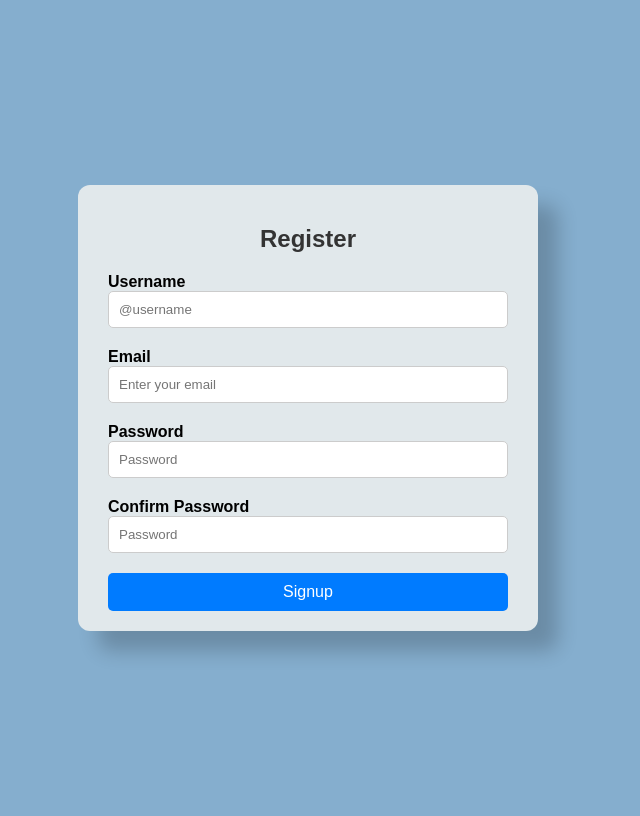
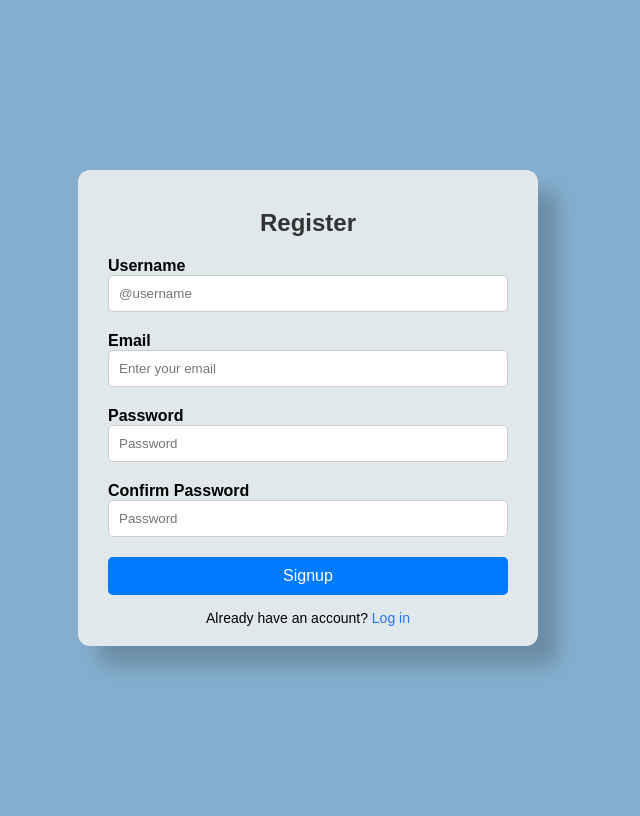
Before and after one commit to Sundarg123/internship_task, a PHP site: page / in a window 1280 px wide. Shown: the whole page, without its empty margins (332-972 px from the left). Run offline with PHP 8.4, Linux system fonts and the light colour scheme.

Commit message:
similar changes

```diff
--- a/CSS/register.css
+++ b/CSS/register.css
@@ -60,6 +60,24 @@ button.btn:hover {
     background-color:  #4b1782;
 }
 
+a {
+    color: #2575fc;
+    text-decoration: none;
+    font-size: 14px;
+    margin: 10px 0;
+    text-align: right;
+  }
+
+  a:hover {
+    text-decoration: underline;
+  }
+
+  .Login{
+    text-align: center;
+    margin-top: 15px;
+    font-size: 14px;
+  }
+
 .form-group input:focus{
 outline: 0px  ;
 }
--- a/Php/login.php
+++ b/Php/login.php
@@ -27,7 +27,7 @@ if ($_SERVER["REQUEST_METHOD"] == "POST") {
         if (password_verify($password, $user['password'])) {
             $token = bin2hex(random_bytes(16));
             $redis->setex($token,3600,$email);
-            echo json_encode(['success'=> true,'message'=> 'Login Successfull', 'token' => $token]);
+            echo json_encode(['success'=> true,'message'=> 'Login Successfull', 'token' => $token, 'hash' => $user['hash']]);
         }
         else {
             echo json_encode(['success' => false, 'message' => 'Incorrect Password']);
--- a/index.html
+++ b/index.html
@@ -36,6 +36,11 @@
             </div>
             <button type="submit" class="btn" id="registerBtn">Signup</button>
         </form>
+        <div class="Login">
+            <span class="Login">Already have an account?
+              <a href="login.html">Log in</a>
+            </span>
+          </div>
     </div>
 </body>
 </html>
--- a/javascript/login.js
+++ b/javascript/login.js
@@ -35,11 +35,10 @@ $(document).ready(function () {
                 dataType: 'json',
                 success: function (response) {
                     if (response.success) {
+                        localStorage.setItem("hash",response.hash);
                         localStorage.setItem("token",response.token); // Store session info
                         window.location.href = "profile.html"; // Redirect to profile page
-                        // setTimeout(function () {
-                        //     window.location.href = "profile.html";
-                        // }, 1000);
+
                     } else {
                         alert(response.message)
                     }
```
Also changed, not shown: Php/profile.php (+11 -0 lines), javascript/profile.js (+20 -0 lines), profile.html (+0 -13 lines).
